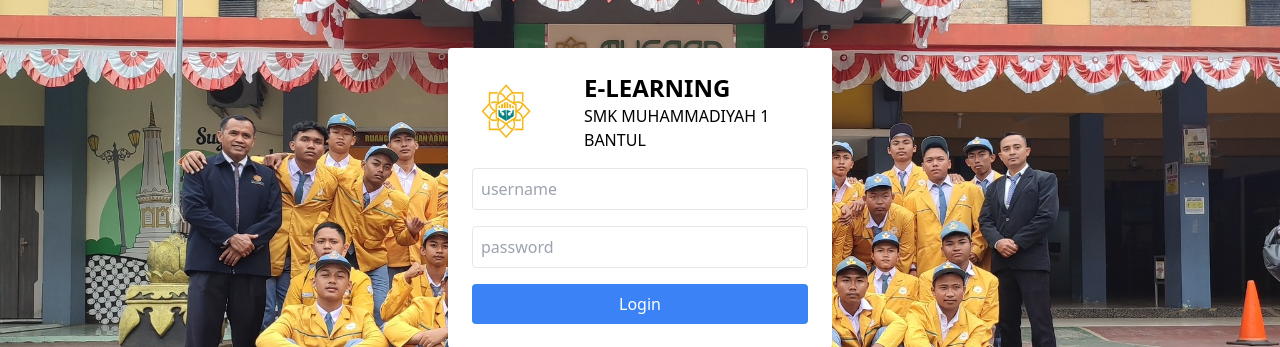
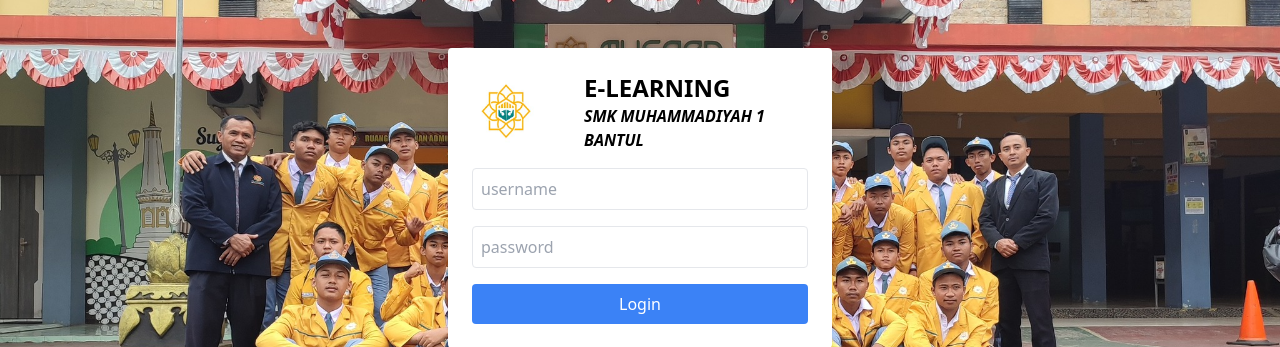
Before and after one commit to bagussatoto/e-learning-SMA, a PHP site: page /login.php in a window 1280 px wide. Shown: the part 202-549 px from the top of the page. Run offline with PHP 8.4, Linux system fonts and the light colour scheme.

Commit message:
update login

```diff
--- a/public/admin/admin.php
+++ b/public/admin/admin.php
@@ -29,7 +29,7 @@ $result_attendance = $conn->query($sql_attendance);
 <body class="bg-gray-100 p-6">
     <div class="max-w-4xl mx-auto bg-white p-6 rounded-lg shadow-md">
         <h2 class="text-2xl font-bold mb-6">Admin Panel</h2>
-        <a href="../role.php" class="lg:p-2 py-4 border-b-1 bg-blue-600 text-white p-4 rounded">kembali</a>
+        <a href="../role.php" class="lg:p-2 py-4 border-b-1 bg-blue-600 text-white p-4 rounded mb-6 inline-block">kembali</a>
 
         <!-- Users Table -->
         <h3 class="text-xl font-bold mb-4">Users</h3>
--- a/public/login.php
+++ b/public/login.php
@@ -46,7 +46,7 @@ if ($_SERVER['REQUEST_METHOD'] == 'POST') {
             <img src="foto/logo-musaba.JPG" alt="logoSMK" class="w-16 h-16 mr-4">
             <div class="ml-8">
               <h2 class="text-2xl font-bold ">E-LEARNING</h2>
-              <h2 class="text-base">SMK MUHAMMADIYAH 1 BANTUL</h2>
+                <h2 class="text-base font-bold italic">SMK MUHAMMADIYAH 1 BANTUL</h2>
             </div>
           </div>
             <form method="POST" action="login.php" class="space-y-4">
```
